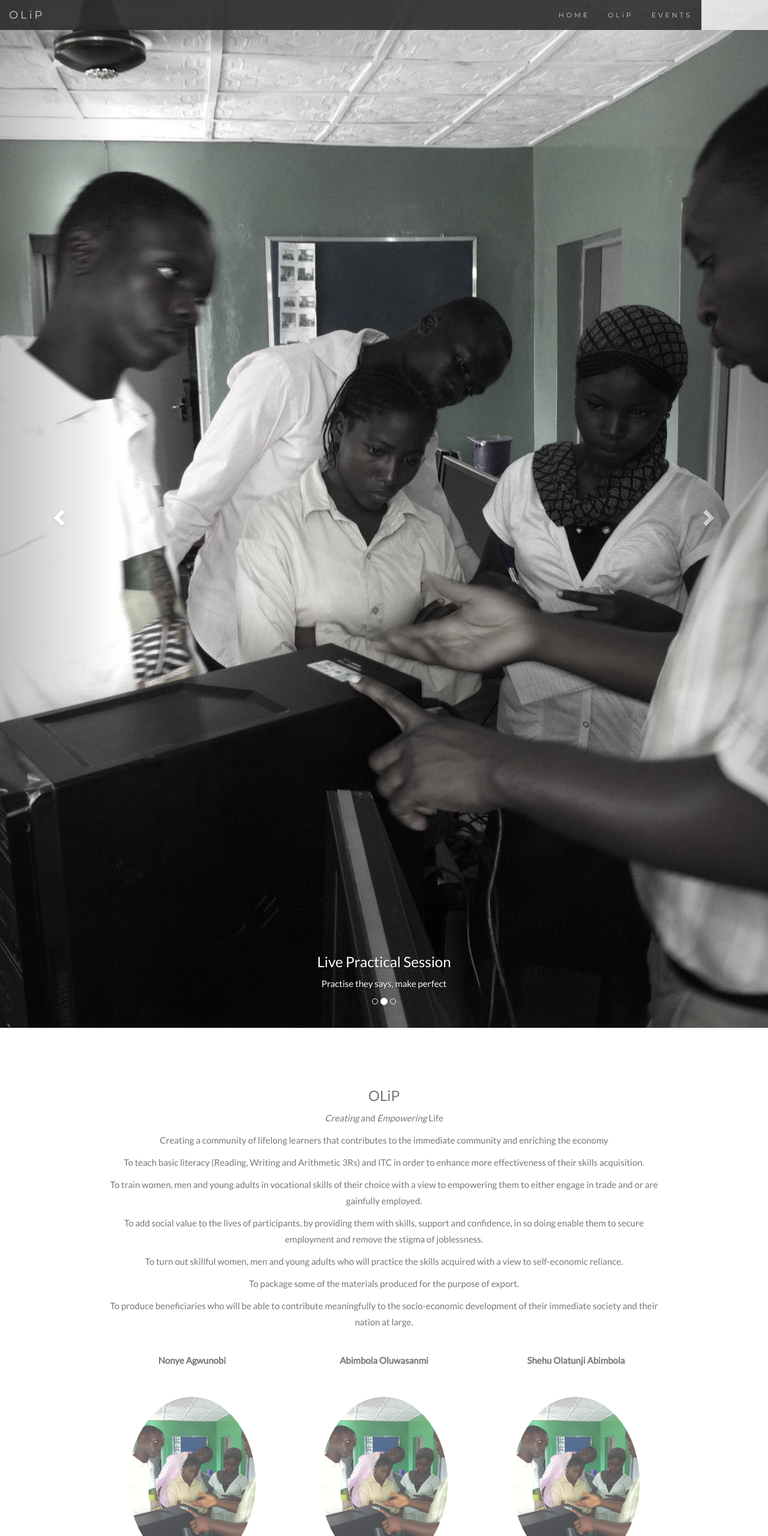
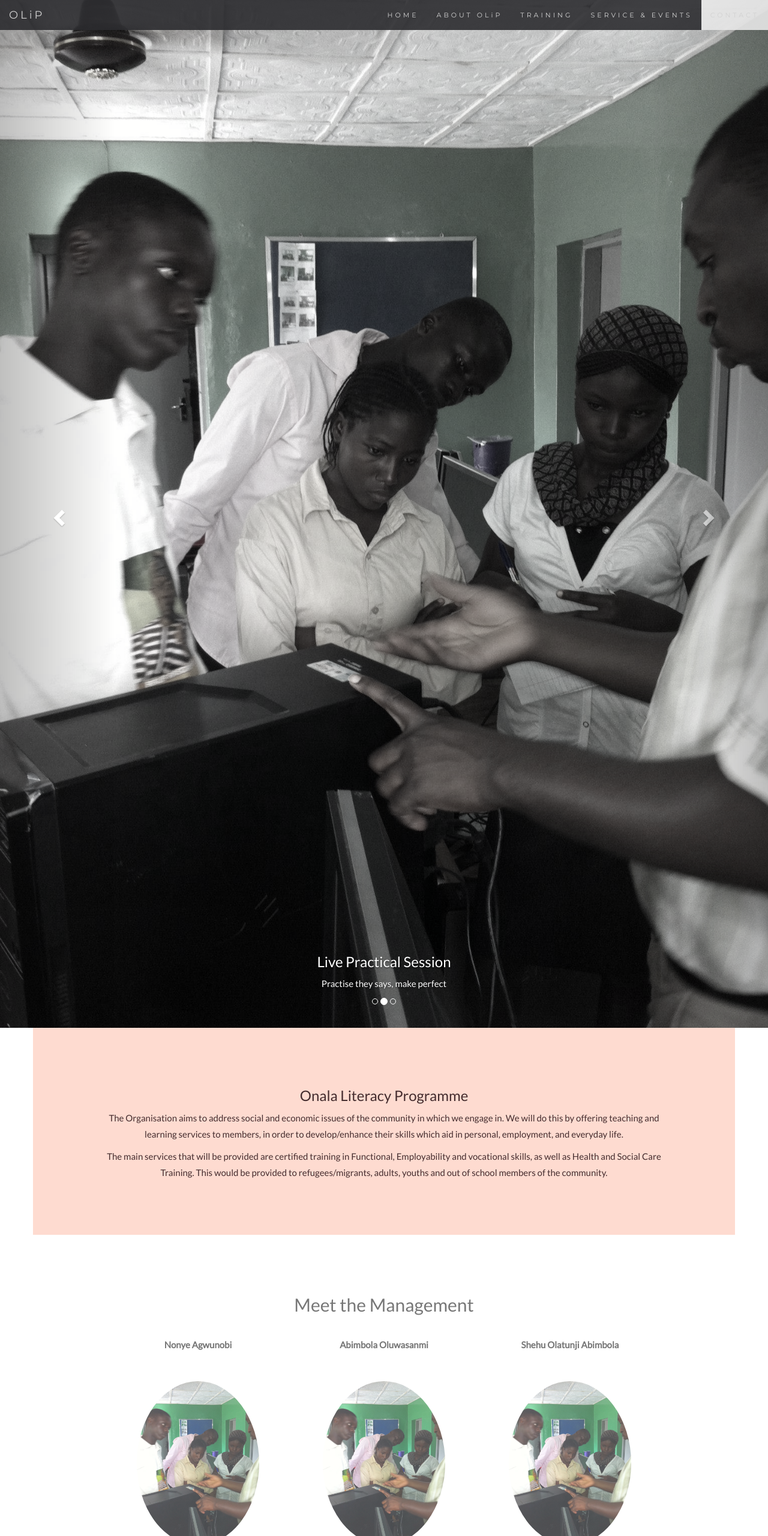
Before and after one commit to temmyadex/olip, a plain HTML site: page index.html in a window 1280 px wide. Shown: the top 2560 px of the page at 60% size. Drawn offline with nearby package versions, Linux system fonts and the light colour scheme.

Commit message:
new modification and re-arrangement of the structure

```diff
--- a/index.html
+++ b/index.html
@@ -51,6 +51,10 @@
   	.bg-1{
   		background-color:#2d2d30;
   		color:#bdbdbd;
+  	}
+  	.bg-2{
+  		background-color:#fedbd0;
+  		color:#442c2e;
   	}
   	.list-group-item:first-child{
   		border-top-right-radius: 0;
@@ -110,8 +114,9 @@
 			<div class="collapse navbar-collapse" id="myNavbar">
 				<ul class="nav navbar-right navbar-nav">
 					<li><a href="#myCarousel">HOME</a></li>
-					<li><a href="#olip">OLiP</a></li>
-					<li><a href="#event">EVENTS</a></li>
+					<li><a href="#olip">ABOUT OLiP</a></li>
+					<li><a href="#training">TRAINING</a></li>
+					<li><a href="#event">SERVICE & EVENTS</a></li>
 					<li><a href="#contact">CONTACT</a></li>
 				</ul>
 			</div>
@@ -161,27 +166,20 @@
 		</a>
 	</div>
 
-	<div id="olip" class="container text-center">
-		<h3>OLiP</h3>
-		<p><em>Creating</em> and <em>Empowering</em> Life</p>
-		<p>Creating a community of lifelong learners that contributes to the immediate community and enriching the economy</p>
-		<p>To teach basic literacy (Reading, Writing and Arithmetic 3Rs) and ITC in order to enhance
-more effectiveness of their skills acquisition.</p>
-<p> To train women, men and young adults in vocational skills of their choice with a view to
-empowering them to either engage in trade and or are gainfully employed.</p>
-
-<p>To add social value to the lives of participants, by providing them with skills, support and
-confidence, in so doing enable them to secure employment and remove the stigma of joblessness.</p>
-<p>
-To turn out skillful women, men and young adults who will practice the skills acquired with a
-view to self-economic reliance.</p>
-
-<p>To package some of the materials produced for the purpose of export.</p>
-
-<p>To produce beneficiaries who will be able to contribute meaningfully to the socio-economic
-development of their immediate society and their nation at large.</p>
-		<br>
-		<div class="row">
+			<div class="container bg-2 text-center" id="olip">
+				<h3>Onala Literacy Programme</h3>
+				<p>
+				The Organisation aims to address social and economic issues of the community in which we engage
+				in. We will do this by offering teaching and learning services to members, in order to
+				develop/enhance their skills which aid in personal, employment, and everyday life.</p>
+				<p>
+				The main services that will be provided are certified training in Functional, Employability and
+				vocational skills, as well as Health and Social Care Training. This would be provided to
+				refugees/migrants, adults, youths and out of school members of the community.
+				</p>
+			</div>
+		<div class="container text-center">
+				<h2>Meet the Management</h2><br>
 			<div class="col-sm-4">
 				<p><strong>Nonye Agwunobi</strong></p><br>
 				<a href="#demo" data-toggle="collapse">
@@ -215,11 +213,40 @@ development of their immediate society and their nation at large.</p>
 					ublished in many local and international journals and I've won numerous academic fellowships and grants. I am a member of several academic societies.</p>
 				</div>
 			</div>
-		</div>
 	</div>
 
-<div class="bg-1">
-	<div id="event" class="container">
+<div class="container text-center bg-1" id="training">
+			<h2>EMPOWERING THE COMMUNITY ONE COMMUNITY AT TIME</h2>
+			<p>Building the economy of the nation starts with communities within the Nation</p>
+			<p><strong>Teach</strong> the basic literacy (Reading, Writing and Arithmetic 3Rs) and ITC in order to enhance more effectiveness of their skills acquisition.</p>
+			<p>To <strong>train</strong> women, men and young adults in vocational skills of their choice with a view to empowering them to either engage in trade and or are gainfully employed.</p>
+			<p>To add <strong>social value</strong> to the lives of participants, by providing them with skills, support and confidence, in so doing enable them to secure employment and remove the stigma of joblessness.</p>
+			<div class="row">
+				<div class="col-md-3">
+					<img src="ProjectImage/Onalaliteracy3.jpg" class="img-responsive">
+					<h3>The Center</h3>
+					<p>Conducive environment is a major tools in learning and enhances focus while undergoing training and learning</p>
+				</div>
+				<div class="col-md-3">
+					<img src="ProjectImage/Onalaliteracy5.jpg" class="img-responsive">
+					<h3>Teaching</h3>
+					<p>The begining of everything in human life and the economy at large starts with the basic literacy which hinges on Reading, Writing and Arithmetics</p>
+				</div>
+				<div class="col-md-3">
+					<img src="ProjectImage/Onalaliteracy12.jpg" class="img-responsive">
+					<h3>Training</h3>
+					<p>Just like the chinese proverb: Tell me and I'll forget; show me and I may remember; involve me and I'll understand. Hence, the need for our Hands-On model in the training </p>
+				</div>
+				<div class="col-md-3">
+					<img src="ProjectImage/Onalaliteracy4.jpg" class="img-responsive">
+					<h3>Adding Values</h3>
+					<p>Skill first enhance one self awareness and mental alertness, after which it add value to oneself, to the community then to the nation and finally to the global environment</p>
+				</div>
+			</div>
+		</div>
+		<!-- <hr> -->
+<!-- <div class="bg-1">
+	<div class="container">
 		<h3 class="text-center">Next Cohort</h3>
 		<p class="text-center">The next cohort will be on the highlighted areas</p>
 		<ul class="list-group">
@@ -227,8 +254,8 @@ development of their immediate society and their nation at large.</p>
 			<li class="list-group-item">Customer Service</li>
 			<li class="list-group-item">Health & Safety</li>
 			<li class="list-group-item">Food Safety Training</li>
-		</ul>
-		<div class="row text-center">
+		</ul> -->
+		<div class="container bg-2 text-center" id="event">
 			<div class="col-sm-3">
 				<div class="thumbnail">
 					<img src="ProjectImage/Onalaliteracy4.jpg" alt="">
```
Also changed, not shown: ProjectImage/oliplogo.jpg (added).
